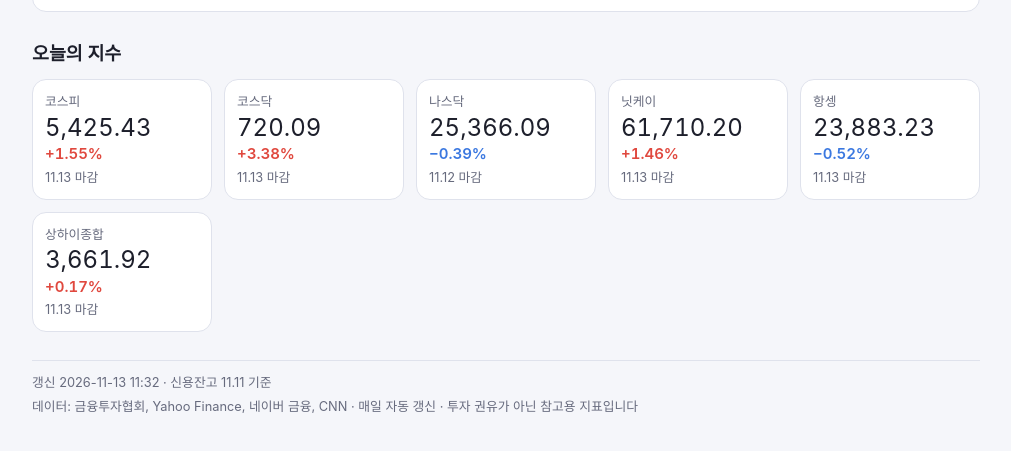
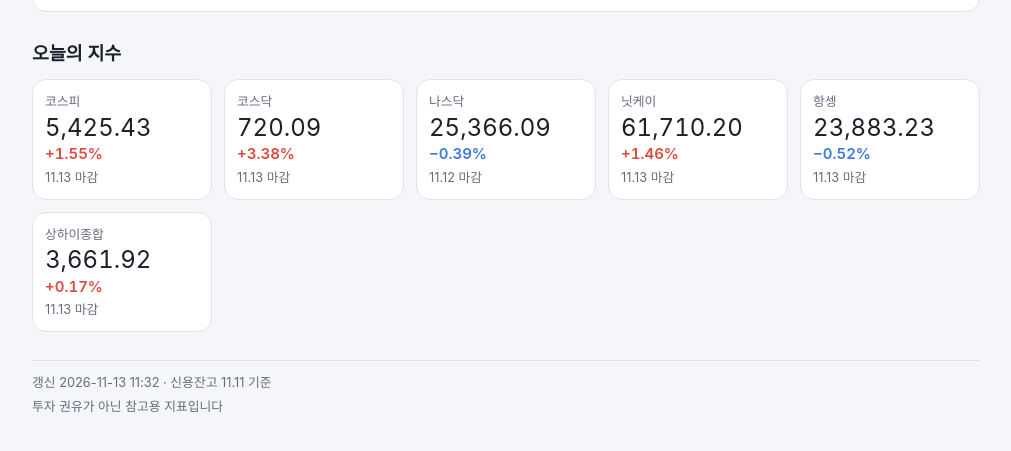
Before and after one commit to monggle2/anttang, a plain HTML site: page index.html in a window 1280 px wide. Shown: the part 683-1134 px from the top of the page, without its empty margins (134-1145 px from the left). Drawn offline with Linux system fonts and the light colour scheme.

Commit message:
Update index.html

```diff
--- a/index.html
+++ b/index.html
@@ -122,7 +122,7 @@ body{margin:0;background:var(--color-bg);color:var(--color-fg);font-family:var(-
     <h2>오늘의 지수</h2>
     <div class="gt-idx" data-draw="idx" data-source="indices"></div>
   </section>
-  <footer class="gt-foot"><p id="gt-updated"></p><p>데이터: 금융투자협회, Yahoo Finance, 네이버 금융, CNN · 매일 자동 갱신 · 투자 권유가 아닌 참고용 지표입니다</p></footer>
+  <footer class="gt-foot"><p id="gt-updated"></p><p>투자 권유가 아닌 참고용 지표입니다</p></footer>
 </div>
 
 <script>
```
